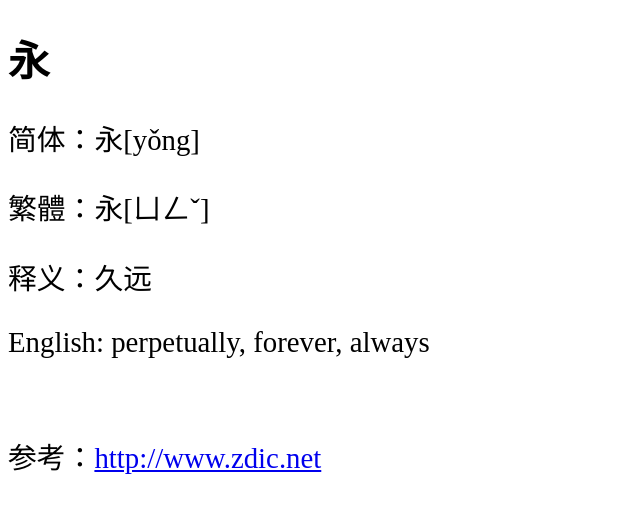
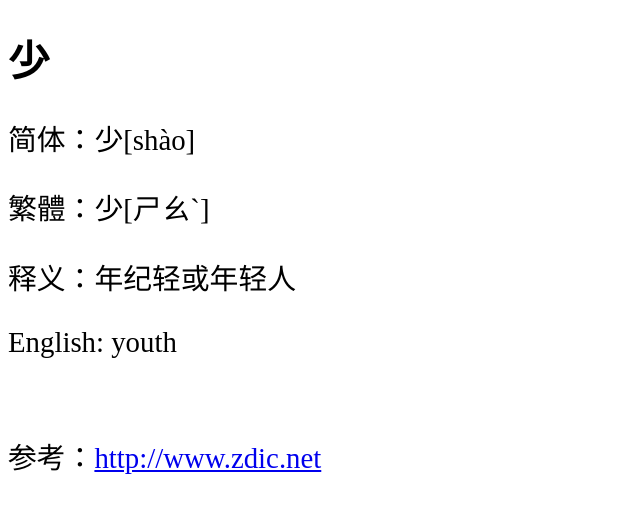
Before and after one commit to shengzhe/livecalligraphy, a Jekyll site: the page built from _posts/2012-08-31-LanTing-30.html, in a window 1280 px wide. Shown: the top 513 px of the page, without its empty margins (0-640 px from the left). Built offline with Jekyll 4.4.1, drawn with Linux system fonts in a browser that asks for light colours; Markdown is read by kramdown in place of the engine named in the settings.

Commit message:
Update _posts/2012-08-31-LanTing-30.html

```diff
--- a/_posts/2012-08-31-LanTing-30.html
+++ b/_posts/2012-08-31-LanTing-30.html
@@ -1,11 +1,11 @@
 ---
 layout: default
-title: 兰亭集序第1个字 (1st character of Lan Ting)
+title: 兰亭集序第30个字 (30th character of Lan Ting)
 ---
-<h1>永</h1>
-<p>简体：永[yǒng]</p>
-<p>繁體：永[ㄩㄥˇ]</p>
-<p>释义：久远</p>
-<p>English: perpetually, forever, always</p>
+<h1>少</h1>
+<p>简体：少[shào]</p>
+<p>繁體：少[ㄕㄠˋ]</p>
+<p>释义：年纪轻或年轻人</p>
+<p>English: youth</p>
 <br/>
-<p>参考：<a href="http://www.zdic.net/zd/zi/ZdicE6ZdicB0ZdicB8.htm">http://www.zdic.net</a></p>
+<p>参考：<a href="http://www.zdic.net/zd/zi/ZdicE5ZdicB0Zdic91.htm">http://www.zdic.net</a></p>
```
